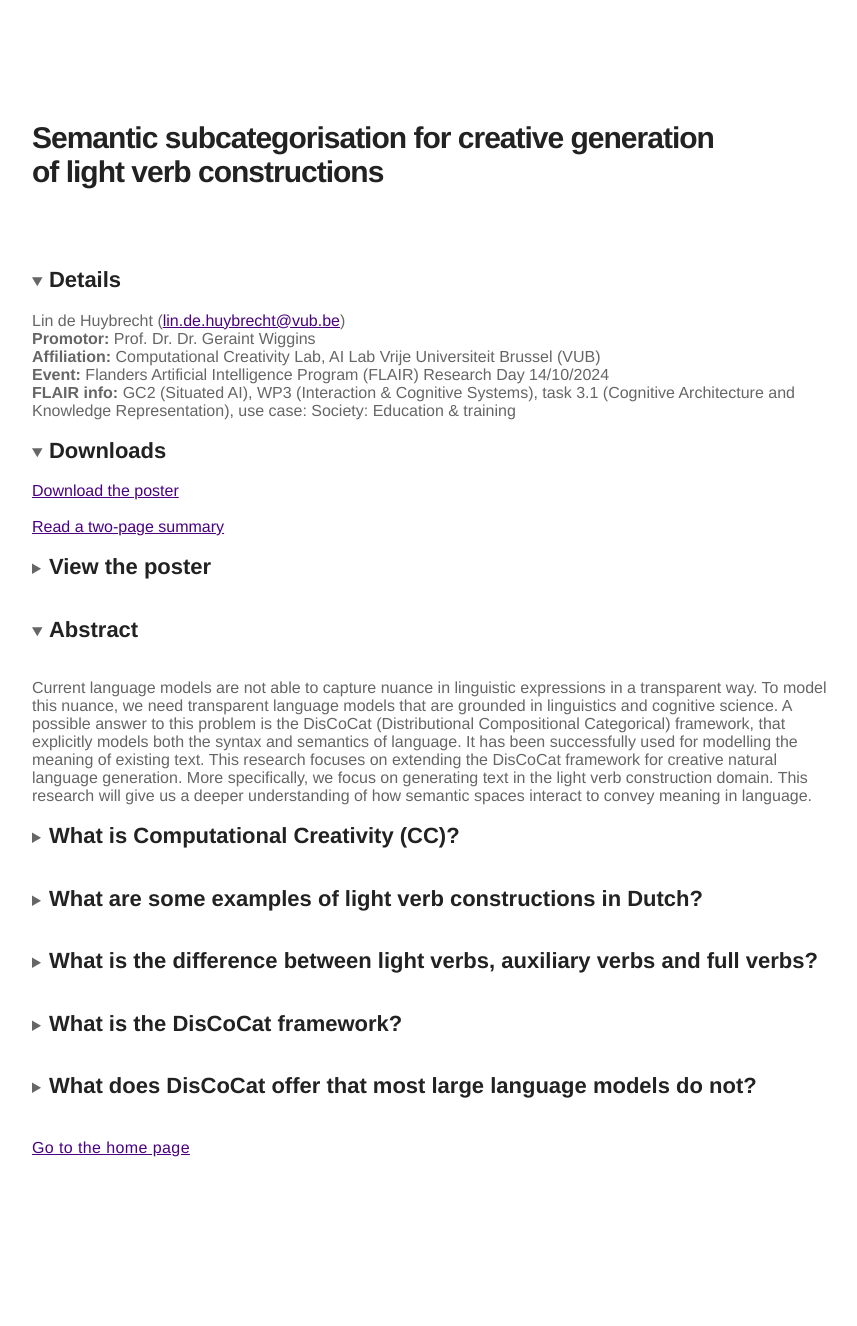
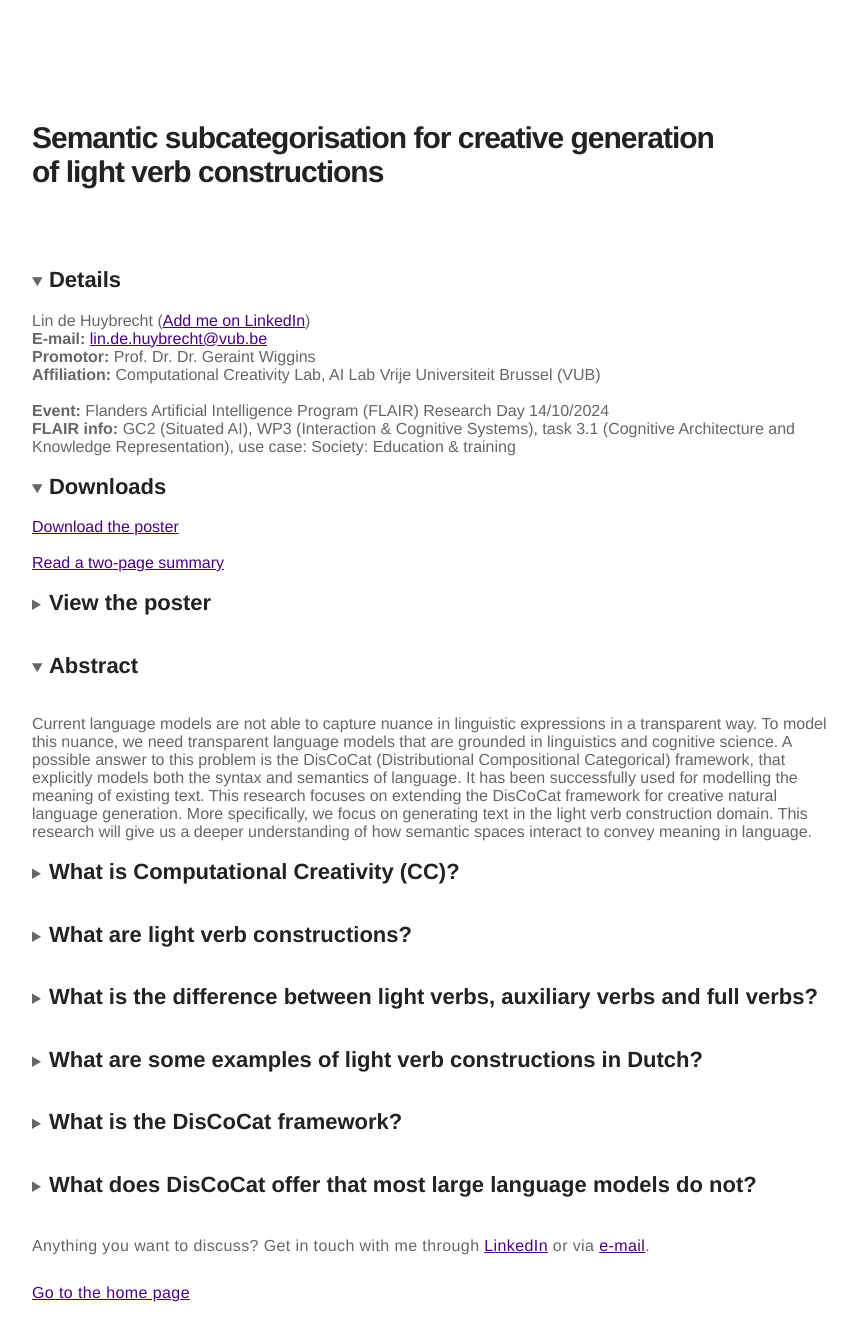
Before and after one commit to LndH/lndh, a Jekyll site: the page built from _posts/2024-10-14-Semantic-subcategorisation-for-creative-generation-of-light-verb-constructions.md, in a window 1280 px wide, cut to the strip 104-1430 px from the top of the page. Shown: the whole strip, without its empty margins (203-1060 px from the left). Built offline with Jekyll 4.4.1, drawn with Linux system fonts in a browser that asks for light colours; before the commit the page ends 1285 px from its top, so only the background shows below that; some of the changed text lies outside the part shown.

Commit message:
added more info

```diff
--- a/_posts/2024-10-14-Semantic-subcategorisation-for-creative-generation-of-light-verb-constructions.md
+++ b/_posts/2024-10-14-Semantic-subcategorisation-for-creative-generation-of-light-verb-constructions.md
@@ -12,9 +12,10 @@
 # Semantic subcategorisation for creative generation <br/> of light verb constructions
 <details open>
 <summary><h2 style=" display: inline-flex;">Details</h2></summary>
-Lin de Huybrecht (<a href="mailto:lin.de.huybrecht@vub.be">lin.de.huybrecht@vub.be</a>) <br>
+Lin de Huybrecht (<a href="https://www.linkedin.com/in/lin-de-huybrecht/" target="_blank">Add me on LinkedIn</a>) <br>
+<b>E-mail:</b> <a href="mailto:lin.de.huybrecht@vub.be">lin.de.huybrecht@vub.be</a> <br>
 <b>Promotor:</b> Prof. Dr. Dr. Geraint Wiggins <br>
-<b>Affiliation:</b> Computational Creativity Lab, AI Lab Vrije Universiteit Brussel (VUB) <br>
+<b>Affiliation:</b> Computational Creativity Lab, AI Lab Vrije Universiteit Brussel (VUB) <br><br>
 <b>Event:</b> Flanders Artificial Intelligence Program (FLAIR) Research Day 14/10/2024 <br>
 <b>FLAIR info:</b> GC2 (Situated AI), WP3 (Interaction & Cognitive Systems), task 3.1 (Cognitive Architecture and Knowledge Representation), use case: Society: Education & training
 </details>
@@ -69,6 +70,31 @@
 </details>
 
 <details>
+    <summary><h2 style=" display: inline-flex;">What are light verb constructions?</h2></summary>
+    Light verb constructions are complex predicates that have a semantically bleached verb.
+<br>
+<br>
+Here are some publications about light verb constructions:
+
+<ul>
+    <li>
+        Wittenberg, E. (2016). With light verb constructions from syntax to concepts (Vol. 7). Universitätsverlag Potsdam. <a href="https://publishup.uni-potsdam.de/frontdoor/index/index/docId/8236" target="_blank">Download</a>
+    </li>
+    <li>
+        Wittenberg, E., & Levy, R. (2017). If you want a quick kiss, make it count: How choice of syntactic construction affects event construal. Journal of memory and language, 94, 254-271. <a href="https://www.sciencedirect.com/science/article/pii/S0749596X16302480" target="_blank">Download</a>
+    </li>
+    <li>
+        Gilquin, G. (2019). Light verb constructions in spoken L2 English: An exploratory cross-sectional study. International Journal of Learner Corpus Research, 5(2), 181-206. <a href="https://dial.uclouvain.be/pr/boreal/object/boreal%3A222403/datastream/PDF_01/view" target="_blank">Download</a>
+    </li>
+</ul>
+</details>
+
+<details>
+    <summary><h2 style=" display: inline-flex;">What is the difference between light verbs, auxiliary verbs and full verbs?</h2></summary>
+    Full verbs carry semantic information in a sense that light verbs do not. Light verbs need (an) additional word(s), usually a noun, to convey meaning. Light verbs are somewhat similar to auxiliary verbs, but do not satisfy the tests for whether or not a verb is an auxiliary verb or not.
+</details>
+
+<details>
 <summary><h2 style=" display: inline-flex;">What are some examples of light verb constructions in Dutch?</h2></summary>
 <ul>
     <li>
@@ -95,20 +121,14 @@
 </ul>
 </details>
 
-
-<details>
-    <summary><h2 style=" display: inline-flex;">What is the difference between light verbs, auxiliary verbs and full verbs?</h2></summary>
-    Full verbs carry semantic information in a sense that light verbs do not. Light verbs need (an) additional word(s), usually a noun, to convey meaning. Light verbs are somewhat similar to auxiliary verbs, but do not satisfy the tests for whether or not a verb is an auxiliary verb or not.
-</details>
-
 <details>
     <summary><h2 style=" display: inline-flex;">What is the DisCoCat framework?</h2></summary>
     The DisCoCat (Distributional Compositional Categorical) framework uses category theory (<a href="https://www.jstor.org/stable/1990284" target="_blank">Eilenberg & MacLane, 1945</a>) to represent both
 grammar and semantics and the relation between them. In this framework, sentences are modelled
 by using one category for the semantics of language (e.g., FVect, the category of finite‐dimensional
-vector spaces) and one for the grammar (e.g., a pregroup, Preg, or any other categorial grammar).
+vector spaces) and one for the grammar (e.g., a pregroup, Preg, or any other categorial grammar). <br><br>
 The meanings contained in the semantics space are obtained using distributional methods. The types
-of the categorial grammar for the grammar space can be obtained using a part‐of‐speech‐tagger. The
+of the categorial grammar for the grammar space can be obtained using a part‐of‐speech‐tagger. <br><br> The
 system can compute whether or not consecutive words make up a well‐formed sequence, according
 to pre‐specified types, which may or may not result in grammatical reductions that reduce to
 the sentence type. The key here is that the two categories share a common structure, or in other
@@ -150,6 +170,10 @@
     </details>
 
 
+Anything you want to discuss? Get in touch with me through <a href="https://www.linkedin.com/in/lin-de-huybrecht/" target="_blank">LinkedIn</a> or via
+<a href="mailto:lin.de.huybrecht@vub.be">e-mail</a>.
+
+
 
 
 
```
